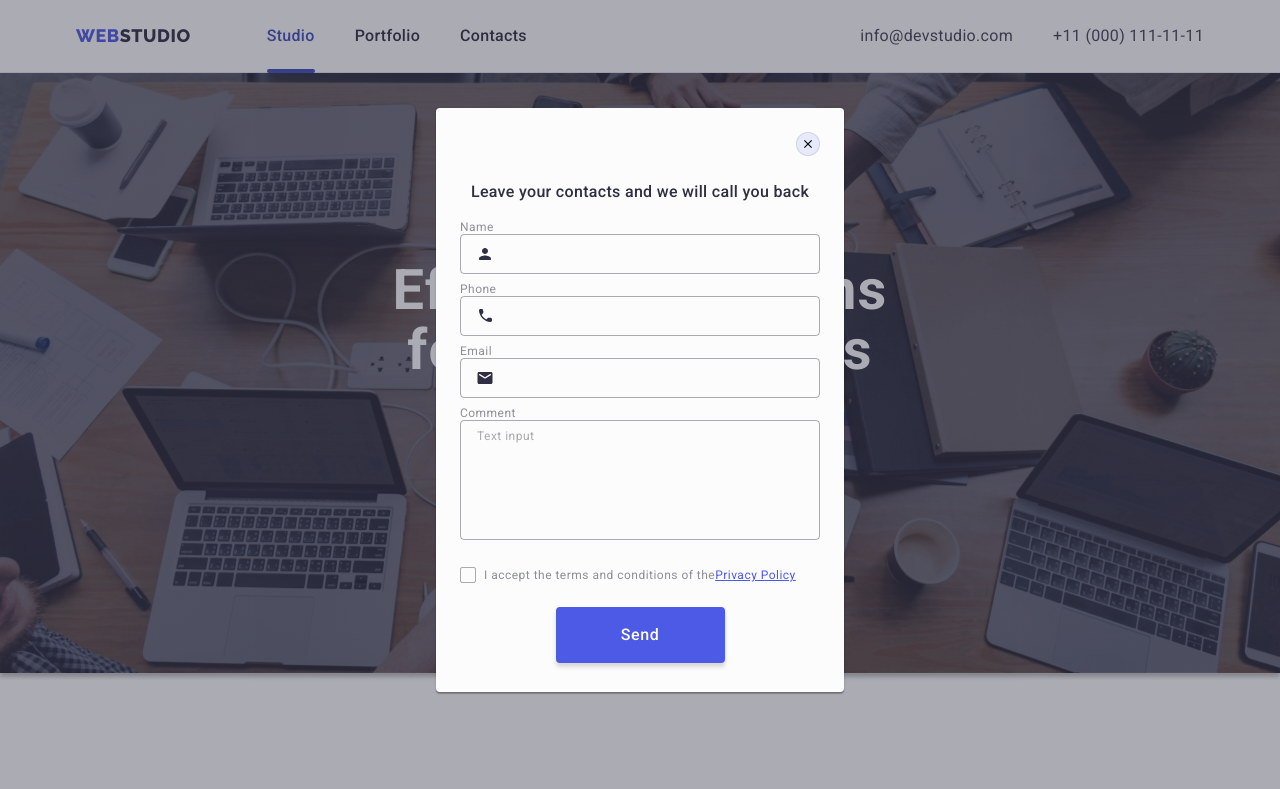
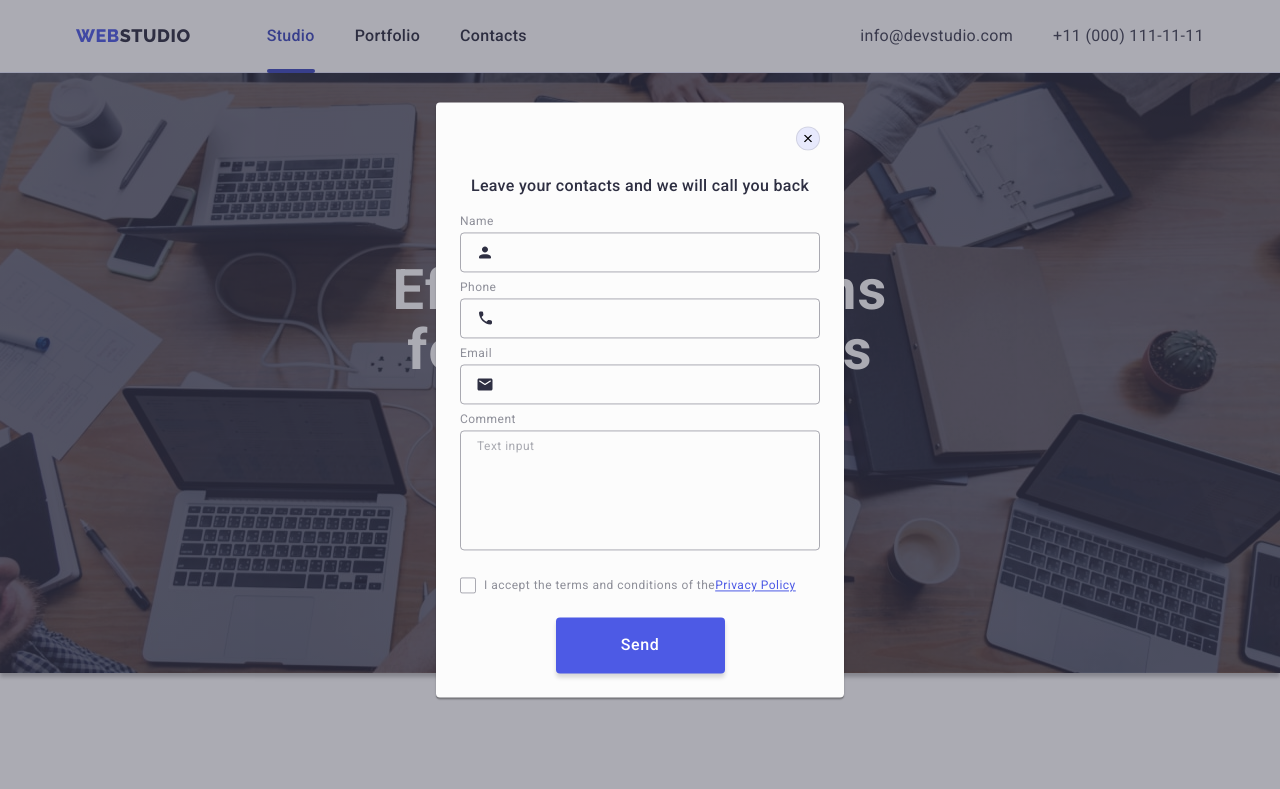
Before and after one commit to KostiaBakharev/goit-markup-hw-05, a plain HTML site: page index.html in a window 1280 px wide. Both pictures are taken after a click on the button "Order Service". Shown: the top 789 px of the page. Drawn offline with nearby package versions, Linux system fonts and the light colour scheme.

Commit message:
Update styles.css

```diff
--- a/css/styles.css
+++ b/css/styles.css
@@ -772,7 +772,6 @@ textarea {
   letter-spacing: 0.04em;
   color: var(--lightslate);
   display: block;
-  margin-bottom: 4px;
 }
 
 .modal-field {
@@ -781,7 +780,10 @@ textarea {
 
 .input-title {}
 
-.form-label {}
+.form-label {
+  display: block;
+  margin-bottom: 4px;
+}
 
 .modal-input {
   width: 100%;
@@ -915,9 +917,11 @@ textarea {
   border: 1px solid rgba(46, 47, 66, 0.40);
   border-radius: 2px;
   margin-right: 8px;
+
   display: inline-flex;
   align-items: center;
   justify-content: center;
+
   fill: transparent;
   transition: background-color 250ms cubic-bezier(0.4, 0, 0.2, 1),
     border 250ms cubic-bezier(0.4, 0, 0.2, 1),
```
